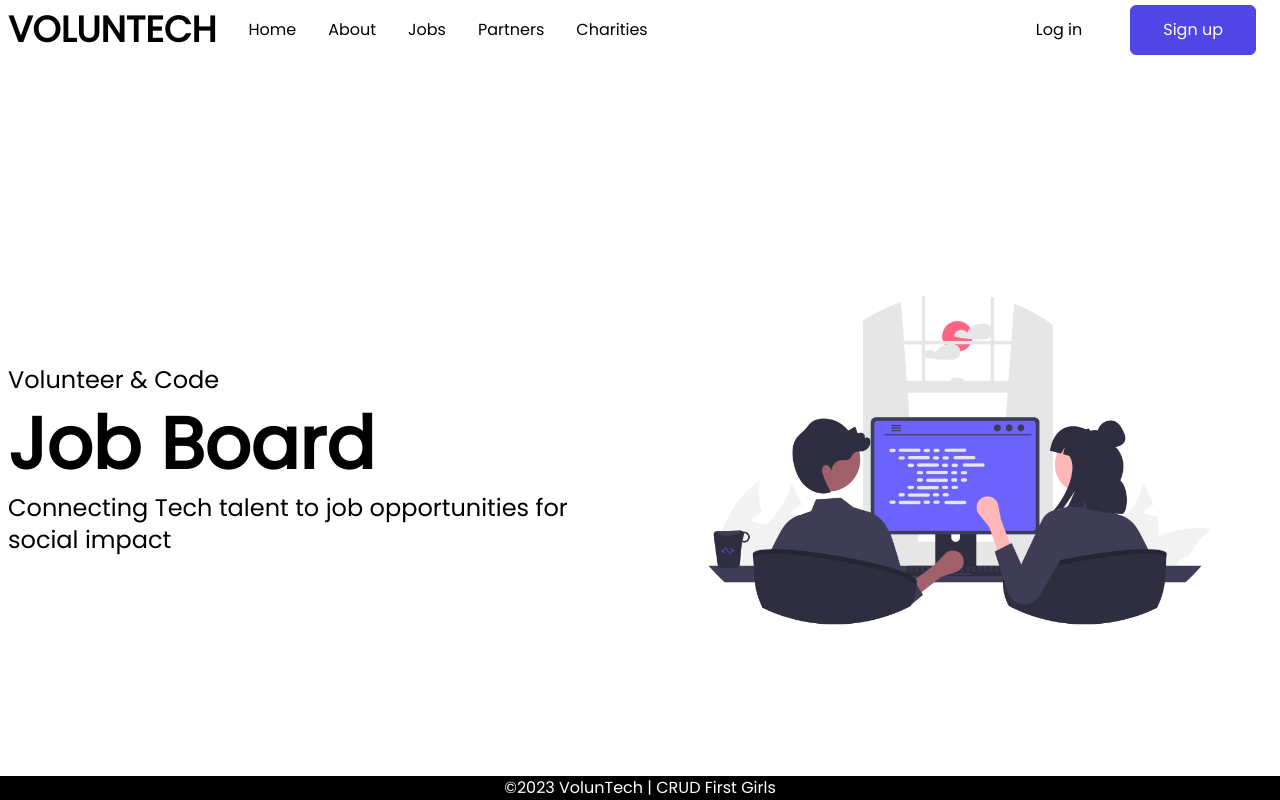
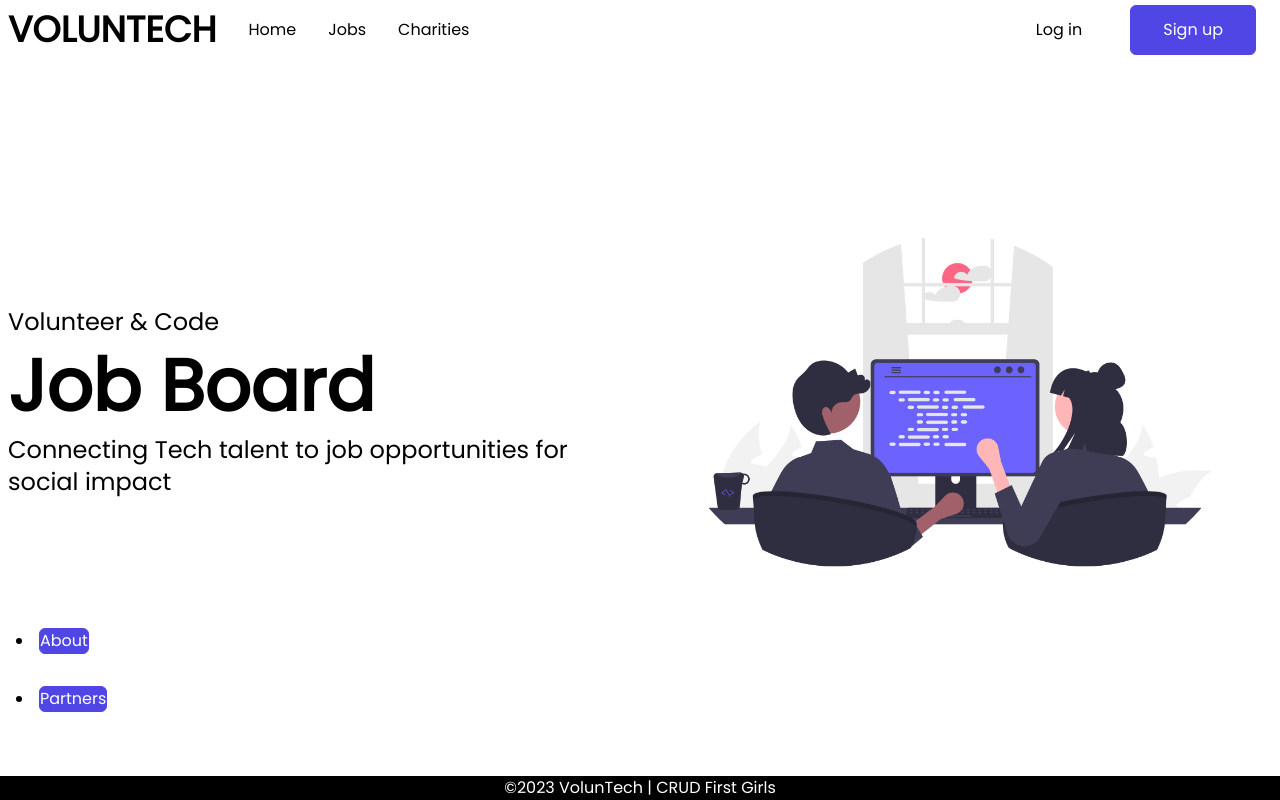
Before and after one commit to nadia-dj98/capstone-project-front-end, a React (Create React App) app in the folder voluntech/: page /home in a window 1280 px wide. Shown: the top 800 px of the page. Built offline with nearby package versions, Linux system fonts and the light colour scheme; no server answers.

Commit message:
Added smooth scroll to Home page

```diff
--- a/voluntech/package.json
+++ b/voluntech/package.json
@@ -12,6 +12,7 @@
     "react-router-dom": "^6.8.1",
     "react-scripts": "5.0.1",
     "react-scroll": "^1.8.9",
+    "scroll": "^3.0.1",
     "web-vitals": "^2.1.4"
   },
   "scripts": {
--- a/voluntech/src/App.js
+++ b/voluntech/src/App.js
@@ -20,7 +20,6 @@ export const UserContext = createContext(null)
 function App() {
 
   const [user, setUser] = useState(null);
-
 
   const [jobs, setJobs] = useState([]);
 
@@ -65,8 +64,7 @@ function App() {
         {<CharityContainer jobs={jobs}/>}
         />
         <Route exact path = "/charities/:id" element = {
-          <ChosenCharity jobs={jobs}/>
-        }
+          <ChosenCharity jobs={jobs}/>}
         />
         <Route path="/login" element=
         {<LoginPage/>}
--- a/voluntech/src/components/About.js
+++ b/voluntech/src/components/About.js
@@ -11,8 +11,8 @@ const About = () => {
             <div className='max-w-[1240px] mx-auto'>
 
                   <div className='text-center'>
-                    <h2 className='text-5xl font-bold'>Trusted by charities across the UK</h2>
-                  </div>
+                  <h2 className='text-5xl font-bold'>Trusted by charities across the UK</h2>
+               </div>
 
                   <div className="flex items-center justify-between text-center">
 
--- a/voluntech/src/components/Hero.js
+++ b/voluntech/src/components/Hero.js
@@ -1,7 +1,29 @@
 import React  from "react";
 import bgImg from './assets/pair.png';
+import * as Scroll from 'react-scroll';
 
 const Hero = () => {
+
+    const scroller = Scroll.scroller;
+
+    const scrollToAbout = () => {
+      scroller.scrollTo('about', {
+        duration: 1500,
+        delay: 100,
+        smooth: true,
+        offset: 50
+      });
+    };
+
+    const scrollToPartners = () => {
+      scroller.scrollTo('partners', {
+        duration: 1500,
+        delay: 100,
+        smooth: true,
+        offset: 50
+      });
+    };
+
     return (
         <div name='home' className='w-full h-screen bg-white flex flex-col justify-between'>
             <div className='grid md:grid-cols-2 max-w-{1240px} m-auto'>
@@ -15,6 +37,10 @@ const Hero = () => {
                     <img className='w-full' src={bgImg} alt="/" />
                 </div>
 
+                    <p>
+                        <li>  <button onClick={scrollToAbout}>About</button></li>
+                        <li>  <button onClick={scrollToPartners}>Partners</button></li>
+                    </p>
             </div>
 
         </div>
--- a/voluntech/src/components/Home.js
+++ b/voluntech/src/components/Home.js
@@ -1,12 +1,18 @@
+import * as Scroll from 'react-scroll';
+
 import Hero from "./Hero";
 import Partners from "./Partners";
 import About from "./About";
+
 const Home = () => {
+
+    const Element = Scroll.Element;
+
     return (
         <>
-         <Hero/>
-         <About/>
-         <Partners />
+         <Element name="home"><Hero/></Element>
+         <Element name="about"><About/></Element>
+         <Element name="partners"><Partners /></Element>
         </>
      );
 }
--- a/voluntech/src/components/NavBar.js
+++ b/voluntech/src/components/NavBar.js
@@ -2,11 +2,9 @@ import React,{useState} from "react";
 import { Link } from "react-router-dom";
 import { Bars3Icon,XMarkIcon } from '@heroicons/react/24/outline'
 
-
 const NavBar = ({}) => {
     const [nav, setNav] = useState(false)
     const handleClick = () => setNav(!nav)
-
 
     // Get user from UseContext
     // If the user is not null (charity or volunteer), then render the "log out" and "welcome message"
@@ -23,13 +21,8 @@ const NavBar = ({}) => {
             <h1 className='text-3xl font-bold mr-4 sm:text-4xl'>VOLUNTECH</h1>
             <ul className='hidden md:flex'>
 
-
-                  <li>  <Link to="/home">Home</Link> </li>
-                  {/* <li>  <Link to= "/about">About</Link></li> */}
-                  <li>About</li>
+                  <li>  <Link to="/home">Home</Link></li>
                   <li>  <Link to="/jobs">Jobs</Link> </li>
-                  {/* <li>  <Link to="/partners">Partners</Link></li> */}
-                  <li>Partners</li>
                   <li>  <Link to="/charities">Charities</Link></li>
 
               </ul>
--- a/voluntech/src/components/Partners.js
+++ b/voluntech/src/components/Partners.js
@@ -16,15 +16,10 @@ const Partners = () => {
           <div className='max-w-[1240px] mx-auto'>
               <div className='text-center'>
                   <h2 className='text-5xl font-bold'>Partners</h2>
-                  {/* <img class=" w-96 h-30 my--50" src={partners} alt="image description"> */}
-                      {/* </img> */}
-
-
                    </div>
 
                    <div className='grid md:grid-cols-3 gap-1 px-2'>
                       <div className=' py-8 '>
-
 
                     <img class=" w-96 h-30" src={skylogo} alt="image description">
                       </img>
```
Also changed, not shown: 1 other file (tests, documents, lock files or other folders).
